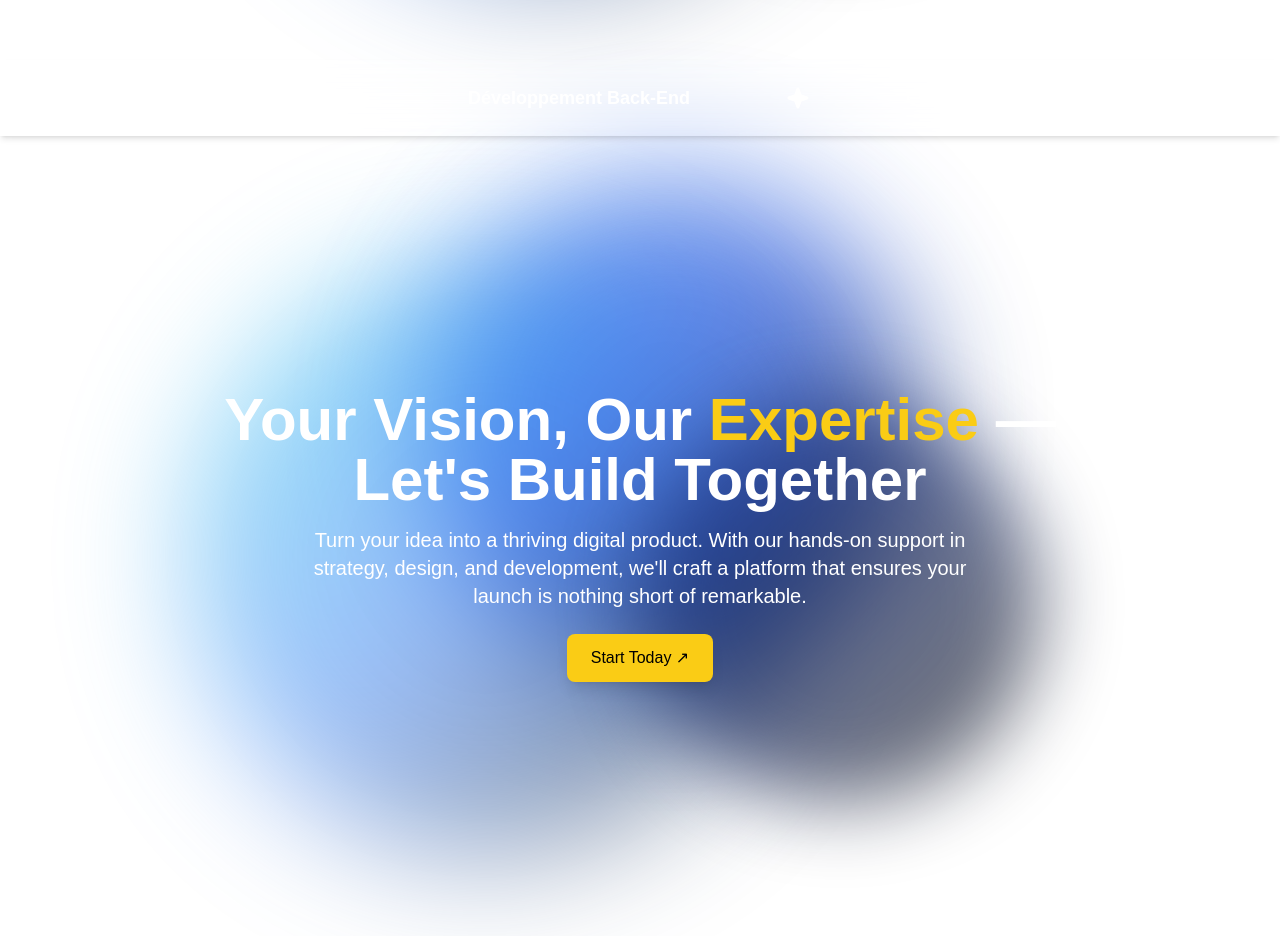
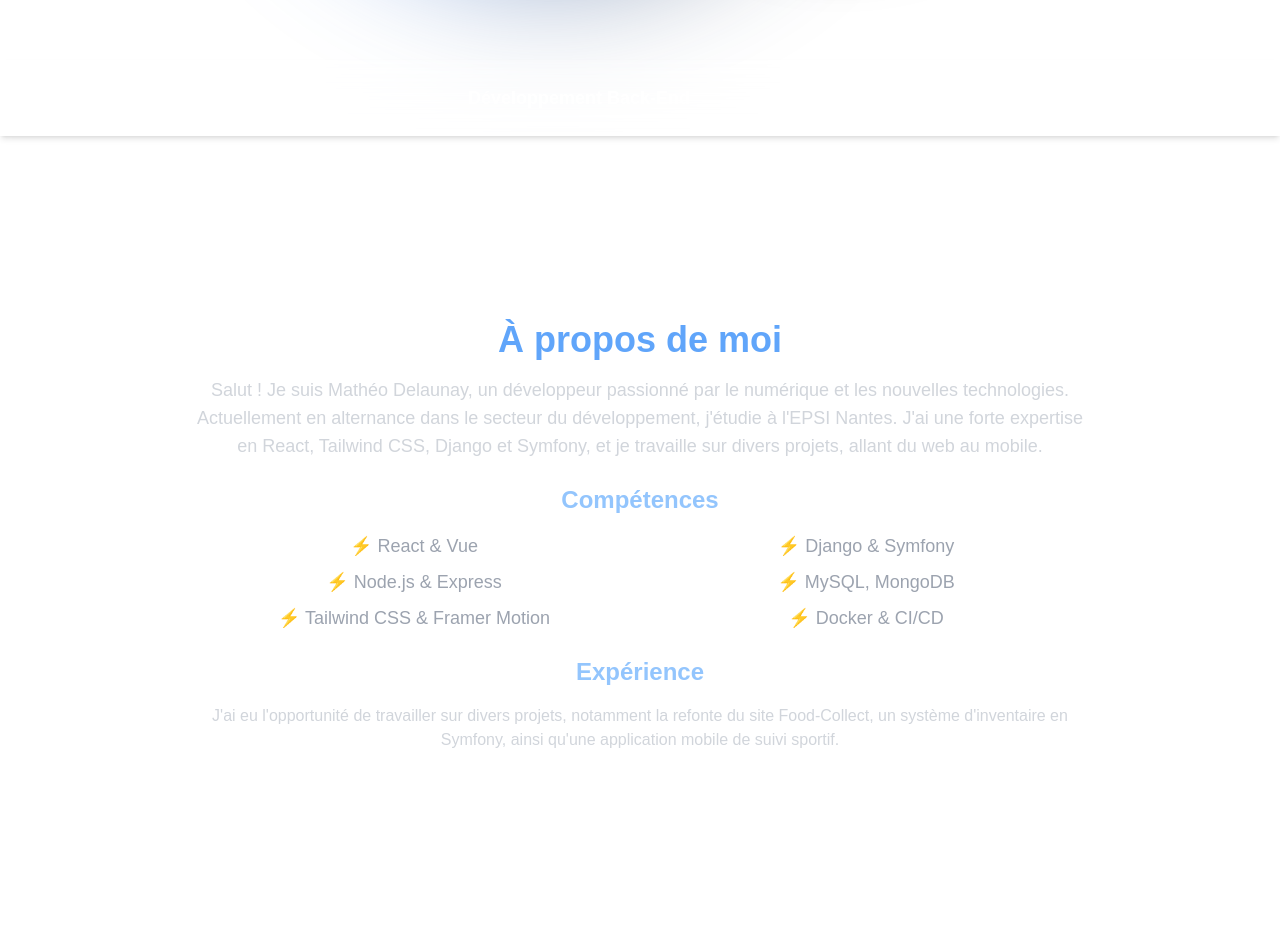
Before and after one commit to D-Seonay/portfolio-matheo-delaunay-2025, a Next.js app: page / in a window 1280 px wide. Shown: the part 740-1676 px from the top of the page. Built offline with nearby package versions, Linux system fonts and the light colour scheme.

Commit message:
Ajout du composant AboutMe à la page d'accueil

```diff
--- /dev/null
+++ b/src/app/components/AboutMe.tsx
@@ -0,0 +1,41 @@
+"use client"
+import React from "react";
+import { motion } from "framer-motion";
+
+const AboutMe = () => {
+  return (
+    <div className="min-h-screen text-white flex flex-col items-center justify-center p-8">
+      <motion.div
+        initial={{ opacity: 0, y: 50 }}
+        animate={{ opacity: 1, y: 0 }}
+        transition={{ duration: 0.8 }}
+        className="max-w-4xl text-center"
+      >
+        <h1 className="text-4xl font-bold text-blue-400 mb-4">À propos de moi</h1>
+        <p className="text-lg text-gray-300">
+          Salut ! Je suis Mathéo Delaunay, un développeur passionné par le numérique et les nouvelles technologies.
+          Actuellement en alternance dans le secteur du développement, j'étudie à l'EPSI Nantes. J'ai une forte expertise
+          en React, Tailwind CSS, Django et Symfony, et je travaille sur divers projets, allant du web au mobile.
+        </p>
+
+        <h2 className="text-2xl font-semibold text-blue-300 mt-6">Compétences</h2>
+        <ul className="mt-4 text-gray-400 text-lg grid grid-cols-2 gap-2">
+          <li>⚡ React & Vue</li>
+          <li>⚡ Django & Symfony</li>
+          <li>⚡ Node.js & Express</li>
+          <li>⚡ MySQL, MongoDB</li>
+          <li>⚡ Tailwind CSS & Framer Motion</li>
+          <li>⚡ Docker & CI/CD</li>
+        </ul>
+
+        <h2 className="text-2xl font-semibold text-blue-300 mt-6">Expérience</h2>
+        <p className="mt-4 text-gray-300">
+          J'ai eu l'opportunité de travailler sur divers projets, notamment la refonte du site Food-Collect,
+          un système d'inventaire en Symfony, ainsi qu'une application mobile de suivi sportif.
+        </p>
+      </motion.div>
+    </div>
+  );
+};
+
+export default AboutMe;
--- a/src/app/page.tsx
+++ b/src/app/page.tsx
@@ -2,6 +2,7 @@ import Navbar from "./components/Navbar";
 import HomePage from "./components/Home";
 import ProjectList from "./components/ProjectList";
 import ServicesBanner from "./components/ServicesBanner";
+import AboutMe from "./components/AboutMe";
 
 
 export default function Home() {
@@ -10,7 +11,7 @@ export default function Home() {
       <Navbar />
       <HomePage />
       <ServicesBanner />
-      <ProjectList />
+      <AboutMe />
     </div>
   );
 }
```
